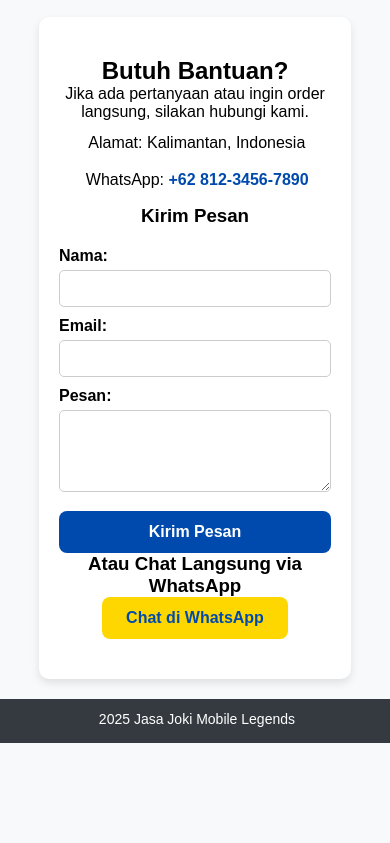
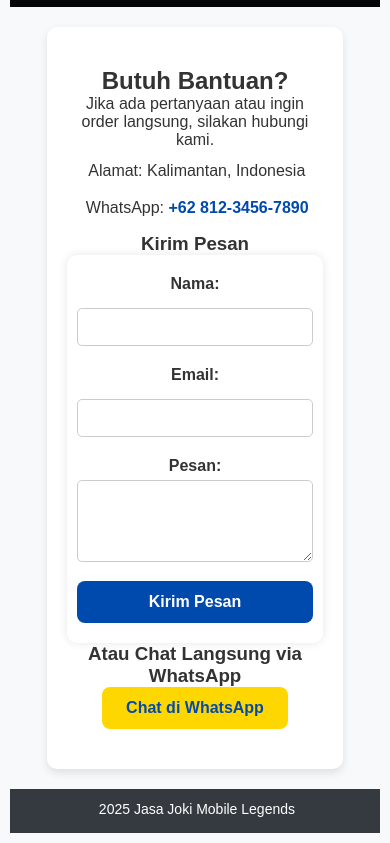
Before and after one commit to Julakk/joki-mlbb, a plain HTML site: page contact.html in a window 390 px wide. Shown: the part 133-976 px from the top of the page. Before the commit the page ends 876 px from the top, so only its background shows below. Drawn offline with Linux system fonts and the light colour scheme.

Commit message:
Update style.css

```diff
--- a/style.css
+++ b/style.css
@@ -3,14 +3,22 @@
     margin: 0;
     padding: 0;
     box-sizing: border-box;
-    font-family: 'Poppins', sans-serif;
+    font-family: Arial, sans-serif;
 }
 
+/* Layout utama */
 body {
-    font-family: Arial, sans-serif;
-    margin: 0;
-    padding: 0;
     background-color: #f8f9fa;
+    color: #333;
+    text-align: center;
+    padding: 20px;
+}
+
+/* Container utama */
+.container {
+    max-width: 1200px;
+    margin: auto;
+    padding: 20px;
 }
 
 header {
@@ -193,8 +201,12 @@ footer {
 }
 
 form {
-    margin-top: 20px;
-    text-align: left;
+    background: white;
+    padding: 15px;
+    border-radius: 10px;
+    box-shadow: 0px 0px 10px rgba(0, 0, 0, 0.1);
+    max-width: 400px;
+    margin: auto;
 }
 
 form label {
@@ -286,3 +298,56 @@ footer {
     padding: 10px;
     margin-top: 20px;
 }
+
+input, button {
+    width: 100%;
+    padding: 10px;
+    margin: 10px 0;
+    border-radius: 5px;
+    border: 1px solid #ddd;
+    font-size: 16px;
+}
+
+button {
+    background-color: #28a745;
+    color: white;
+    border: none;
+    cursor: pointer;
+}
+
+button:hover {
+    background-color: #218838;
+}
+
+/* Gambar QRIS */
+#qrisImage {
+    width: 80%;
+    max-width: 300px;
+    margin-top: 20px;
+}
+
+/* Responsif untuk HP */
+@media screen and (max-width: 768px) {
+    body {
+        padding: 10px;
+    }
+
+    .container {
+        padding: 10px;
+    }
+
+    form {
+        max-width: 100%;
+        padding: 10px;
+    }
+
+    input, button {
+        font-size: 14px;
+        padding: 8px;
+    }
+
+    #qrisImage {
+        width: 100%;
+        max-width: 250px;
+    }
+}
```
